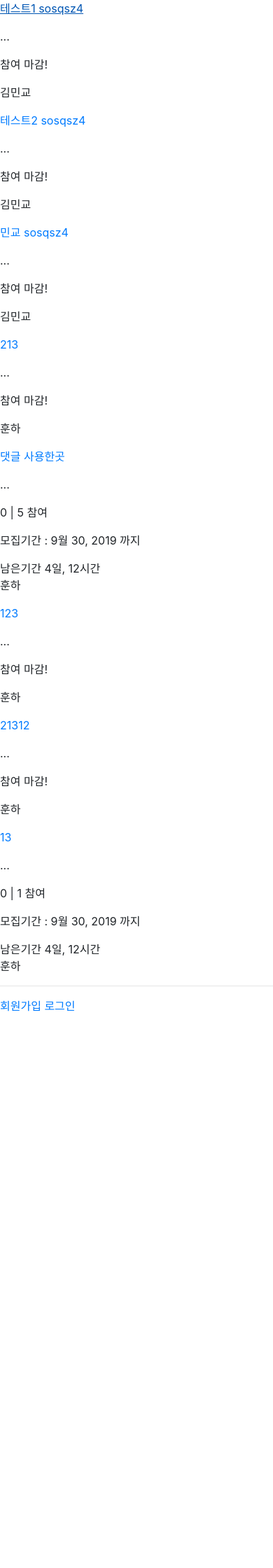
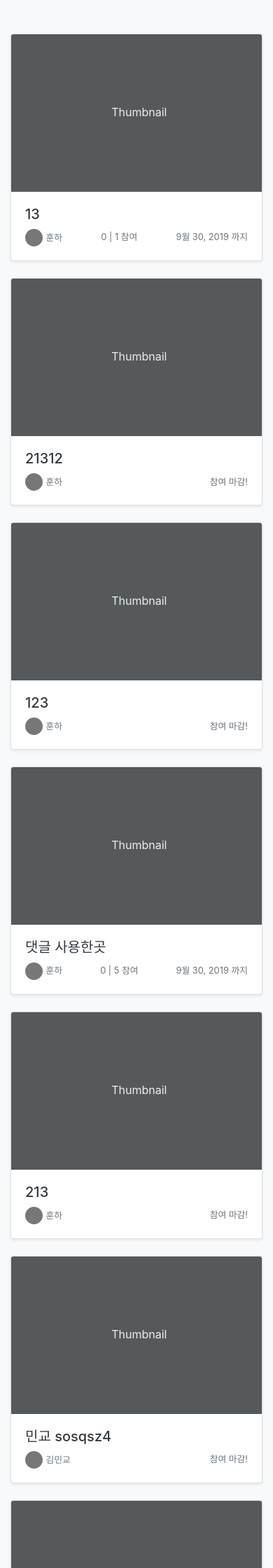
Before and after one commit to 1301625/summernote, a Django app: page / in a window 390 px wide. Shown: the top 2240 px of the page at 70% size. Before the commit the page ends 1445 px from the top, so only its background shows below. Run offline with Django 3.2, Linux system fonts and the light colour scheme; data comes from the database, SQL or seed files in the repository; both versions use the stored data as it was after the commit; parts of the project's set-up code (start-up, migrations or seed data) failed here and were passed over; some libraries are stand-ins or nearby versions.

Commit message:
list 부트스트랩 테마

```diff
--- a/content/templates/content/content_detail.html
+++ b/content/templates/content/content_detail.html
@@ -129,10 +129,10 @@
     {% endfor %}
 
     <!-- 댓글 폼 -->
-    <form action="" method="get">
+    <p>{{ comment_form  }}</p>
+    <form action="" method="get" class="comment-form">
         <div class="form-group">{{ comment_form }}</div>
     </form>
-    {{ comment_form  }}
 
 
 {% endblock %}
--- a/content/templates/content/content_list.html
+++ b/content/templates/content/content_list.html
@@ -11,31 +11,97 @@
         </ul>
     {% endif %}
 
-{% for foo in object_list %}
-    <a href="{{ foo.get_absolute_url }}"><p>{{ foo.title }}</p></a>
-    <p>{{ foo.content |safe |truncatechars:3 }}</p>
-    {% if foo.total_user < foo.user_max_count and not foo.date_overlap  %}
-        <p>{{ foo.total_user }} | {{ foo.user_max_count }} 참여 </p>
-        {# 현재시간 {% now "SHORT_DATE_FORMAT" %}#}
-        <p>모집기간 : {{ foo.deadline }} 까지</p>
-        남은기간 {{ foo.deadline|timeuntil }}
-    {% elif foo.date_overlap or foo.count_overlap %}
-        <p>참여 마감!</p>
+    <main role="main">
+        <section>
+        </section>
+        <div class="album py-5 bg-light">
+            <div class="container">
+                <div class="row">
+
+                    {% for ob in object_list %}
+
+                        <div class="col-md-4">
+                            <div class="card mb-4 shadow-sm">
+                                <svg class="bd-placeholder-img card-img-top" width="100%" height="225"
+                                     xmlns="http://www.w3.org/2000/svg" preserveAspectRatio="xMidYMid slice"
+                                     focusable="false" role="img" aria-label="Placeholder: Thumbnail"><title>
+                                    Placeholder</title>
+                                    <rect width="100%" height="100%" fill="#55595c" data-darkreader-inline-fill=""
+                                          style="--darkreader-inline-fill:#404243;"></rect>
+                                    <text x="40%" y="50%" fill="#eceeef" dy=".3em" data-darkreader-inline-fill=""
+                                          style="--darkreader-inline-fill:#eeeeed;">Thumbnail
+                                    </text>
+                                </svg>
+                                <div class="card-body">
+                                    <h5 class="card-text"><a href="{{ ob.get_absolute_url }}"
+                                                             class="text-dark">{{ ob.title }} </a></h5>
+                                    <div class="d-flex justify-content-between align-items-center">
+                                        <div class="user-thumbnail">
+                                            <svg class="bd-placeholder-img rounded-circle" width="25" height="25"
+                                                 xmlns="http://www.w3.org/2000/svg" preserveAspectRatio="xMidYMid slice"
+                                                 focusable="false" role="img" aria-label="Placeholder: 140x140">
+                                                <rect width="100%" height="100%" fill="#777"></rect>
+                                            </svg>
+
+                                            {% if foo.author.nickname %}
+                                                <small class="text-muted">
+                                                    {{ ob.author.nickname }}
+                                                </small>
+
+                                            {% else %}
+                                                <small class="text-muted">
+                                                    {{ ob.author.name }}
+                                                </small>
+                                            {% endif %}
+                                        </div>
+
+
+                                        {% if ob.total_user < ob.user_max_count and not ob.date_overlap %}
+                                            <small class="text-muted">{{ ob.total_user }} | {{ ob.user_max_count }} 참여
+                                            </small>
+                                            <small class="text-muted">{{ ob.deadline }} 까지</small>
+                                        {% elif ob.date_overlap or ob.count_overlap %}
+                                            <small class="text-muted">참여 마감!</small>
                                         {% endif %}
 
-    <!---닉네임 empty 체크 -->
-    {% if foo.author.nickname %}
-        <p>
-            {{ foo.author.nickname }}
-        </p>
-
-    {% else %}
-        <p>
-            {{ foo.author.name }}
-        </p>
-    {% endif %}
+                                    </div>
+                                </div>
+                            </div>
+                        </div>
 
                     {% endfor %}
+
+                </div>
+            </div>
+        </div>
+    </main>
+
+{#    #}
+{#    {% for foo in object_list %}#}
+{#        <a href="{{ foo.get_absolute_url }}"><p>{{ foo.title }}</p></a>#}
+{#        <p>{{ foo.content |safe |truncatechars:3 }}</p>#}
+{#        {% if foo.total_user < foo.user_max_count and not foo.date_overlap %}#}
+{#            <p>{{ foo.total_user }} | {{ foo.user_max_count }} 참여 </p>#}
+            {# 현재시간 {% now "SHORT_DATE_FORMAT" %}#}
+{#            <p>모집기간 : {{ foo.deadline }} 까지</p>#}
+{#            남은기간 {{ foo.deadline|timeuntil }}#}
+{#        {% elif foo.date_overlap or foo.count_overlap %}#}
+{#            <p>참여 마감!</p>#}
+{#        {% endif %}#}
+{##}
+{#        <!---닉네임 empty 체크 -->#}
+{#        {% if foo.author.nickname %}#}
+{#            <p>#}
+{#                {{ foo.author.nickname }}#}
+{#            </p>#}
+{##}
+{#        {% else %}#}
+{#            <p>#}
+{#                {{ foo.author.name }}#}
+{#            </p>#}
+{#        {% endif %}#}
+{##}
+{#    {% endfor %}#}
 
 
 
--- a/content/views.py
+++ b/content/views.py
@@ -19,7 +19,7 @@ from .forms import PostForm , CommentForm
 class PostListView(ListView):
     model = Post
     template_name = 'content/content_list.html'
-    queryset = Post.objects.prefetch_related('users', 'author').all()  # 쿼리 최적화
+    queryset = Post.objects.prefetch_related('users', 'author').order_by('-id')  # 쿼리 최적화
 
 #제네릭 디테일 뷰
 # class PostDetialView(DetailView):
@@ -37,7 +37,7 @@ def post_detail(request, pk):
     apply = post.apply_set.filter(user_id=request.user.id)  # 유저가 디비에 있는지 확인
 
     form = CommentForm()
-    print(form)
+
     content = {
         'comment_form ': form,
         'object': post,
--- a/templates/base.html
+++ b/templates/base.html
@@ -16,15 +16,23 @@
     <script src="https://stackpath.bootstrapcdn.com/bootstrap/4.3.1/js/bootstrap.min.js"
             integrity="sha384-JjSmVgyd0p3pXB1rRibZUAYoIIy6OrQ6VrjIEaFf/nJGzIxFDsf4x0xIM+B07jRM"
             crossorigin="anonymous"></script>
-
-
+    <link rel="stylesheet" href="https://stackpath.bootstrapcdn.com/font-awesome/4.7.0/css/font-awesome.min.css">
 </head>
 <body>
 
+<!--헤더-->
+<header>
+</header>
+
+<!--본문-->
 {% block content %}
 {% endblock %}
 
 {% block extra_body %}
 {% endblock %}
+
+<!--풋더-->
+<footer>
+</footer>
 </body>
 </html>
```
Also changed, not shown: content/templates/content/content_create.html (+5 -9 lines), db.sqlite3. Lines whose indentation alone changed are shown as unchanged.
